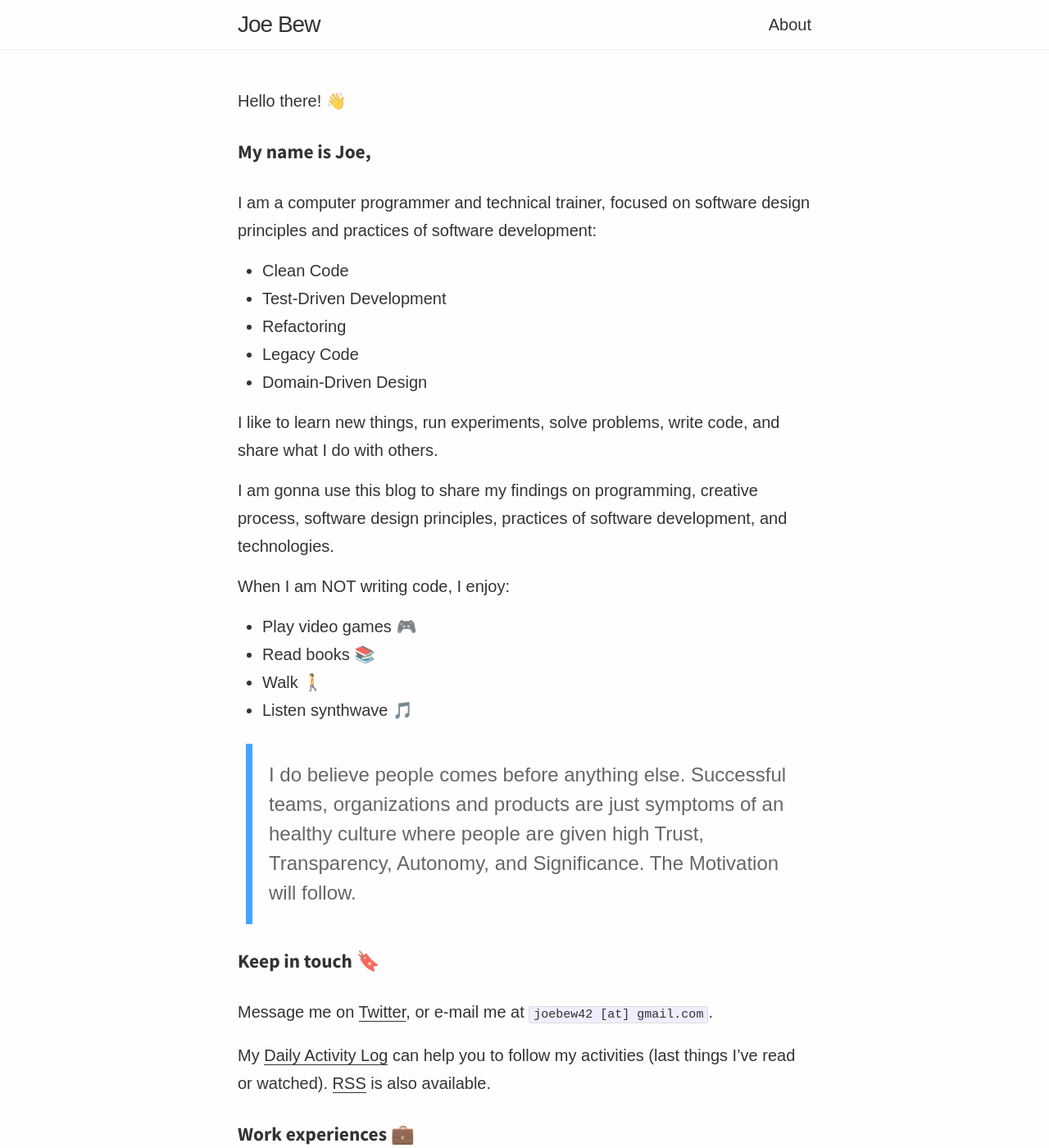
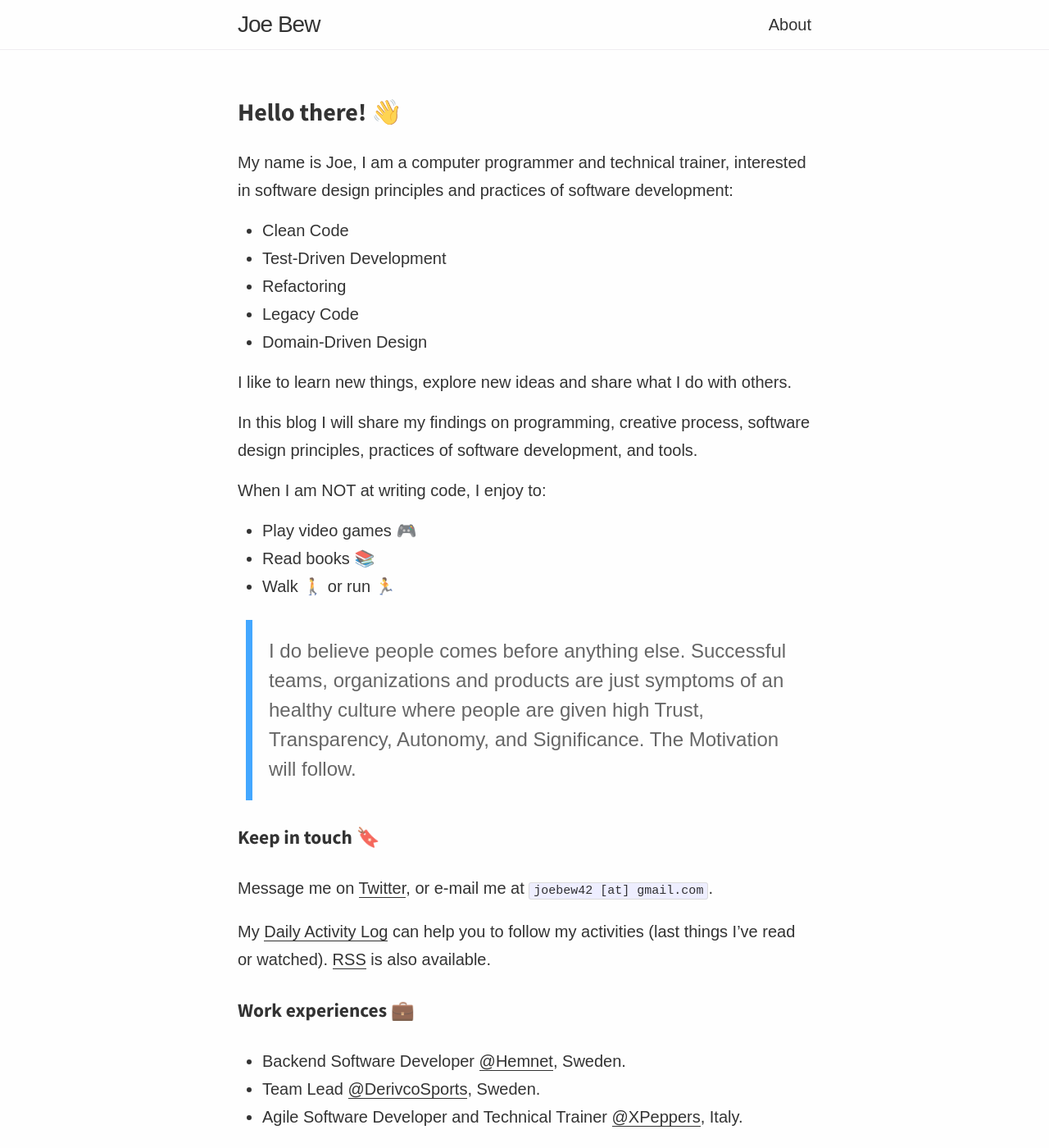
Before and after one commit to joebew42/joebew42.github.io, a Jekyll site: the page built from about.md, in a window 1280 px wide and 1400 px high. Shown: the whole window at 82% size. Built offline with Jekyll 4.4.1, drawn with Linux system fonts in a browser that asks for light colours; emoji names are drawn with the system emoji font; some web fonts are replaced.

Commit message:
Update about page

```diff
--- a/about.md
+++ b/about.md
@@ -4,11 +4,9 @@ title: About
 permalink: /about/
 ---
 
-Hello there! :wave:
+# Hello there! :wave:
 
-### My name is Joe,
-
-I am a computer programmer and technical trainer, focused on software design principles and practices of software development:
+My name is Joe, I am a computer programmer and technical trainer, interested in software design principles and practices of software development:
 
 - Clean Code
 - Test-Driven Development
@@ -16,16 +14,15 @@ I am a computer programmer and technical trainer, focused on software design pri
 - Legacy Code
 - Domain-Driven Design
 
-I like to learn new things, run experiments, solve problems, write code, and share what I do with others.
+I like to learn new things, explore new ideas and share what I do with others.
 
-I am gonna use this blog to share my findings on programming, creative process, software design principles, practices of software development, and technologies.
+In this blog I will share my findings on programming, creative process, software design principles, practices of software development, and tools.
 
-When I am NOT writing code, I enjoy:
+When I am NOT at writing code, I enjoy to:
 
 - Play video games :video_game:
 - Read books :books:
-- Walk :walking:
-- Listen synthwave :musical_note:
+- Walk :walking: or run :running:
 
 > I do believe people comes before anything else. Successful teams, organizations and products are just symptoms of an healthy culture where people are given high Trust, Transparency, Autonomy, and Significance. The Motivation will follow.
 
```
